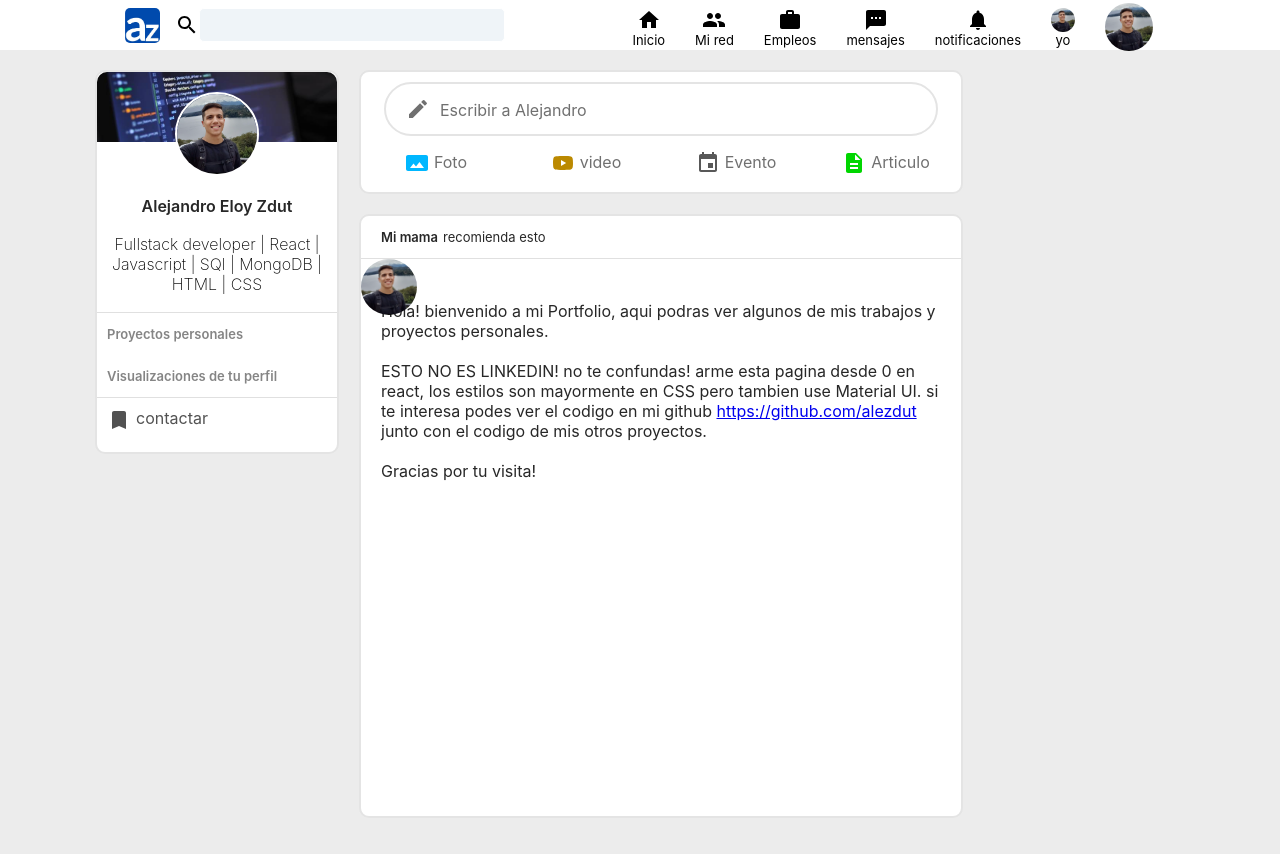
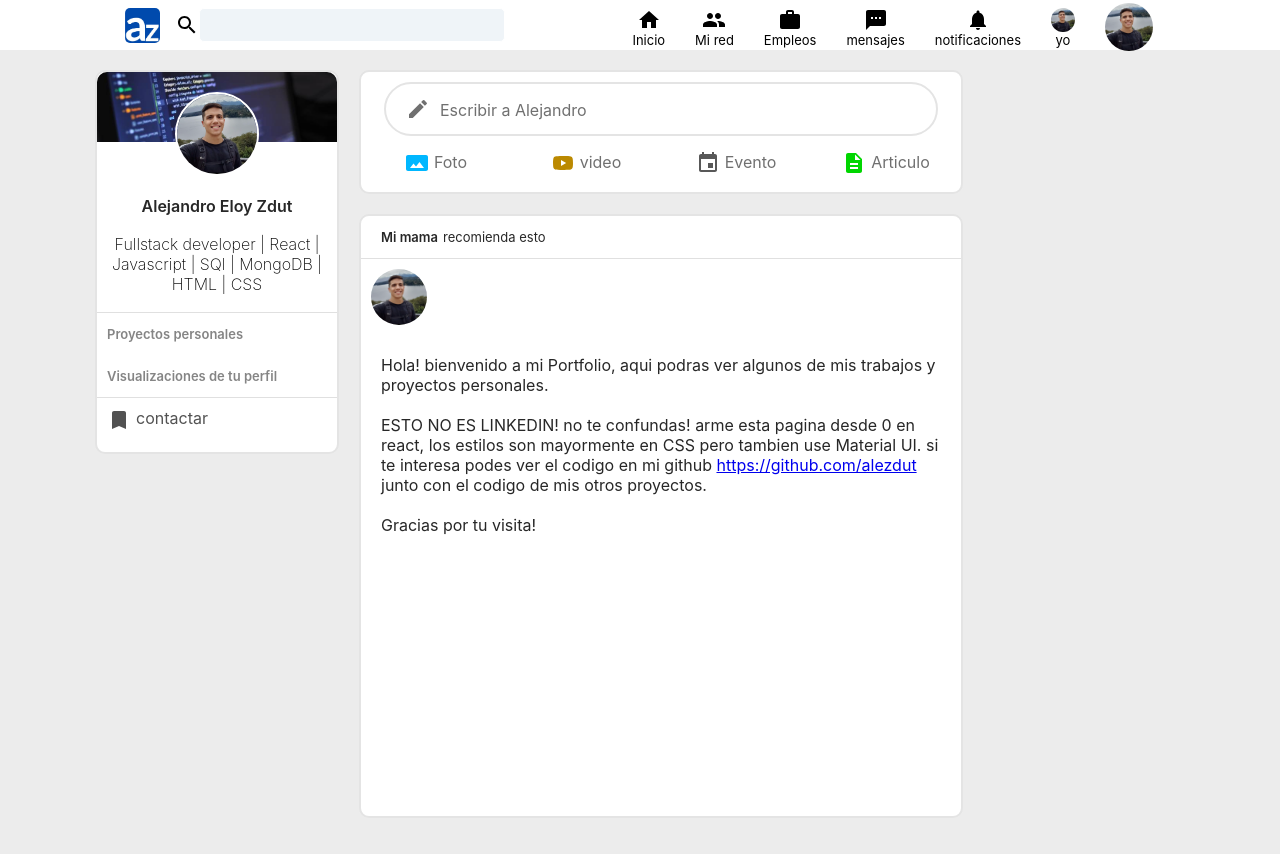
Before and after one commit to alezdut/portfolio, a React (Create React App) app: page / in a window 1280 px wide. Shown: the top 854 px of the page. Built offline with nearby package versions, Linux system fonts and the light colour scheme.

Commit message:
css profinel

```diff
--- a/src/components/mainCard/Profile.css
+++ b/src/components/mainCard/Profile.css
@@ -1,6 +1,40 @@
-.main2__profileP{
-    width: 600px;
+.main2__profile{
+    display: flex;
+    flex-direction: row;
+    align-items: flex-start;
+    justify-content: flex-start;
+    width: 500px;
     height: 100px;
-    margin-top: 20px;
+    margin-top: 10px;
+    margin-left: 10px;
+}
+.text__profile{
+    display: flex;
+    flex-direction: column;
+
+}
+.bold__profile{
+    font-size: small;
+    margin-top: 0px;
+    margin-left: 10px;
+    font-weight: 600;
+    align-self: flex-start;
+}
+.sub__profile{
+    font-size: small;
+    margin-top: -12px;
+    margin-left: 10px;
+    font-weight: 200;
+}
+.icon__profile{
+    align-self: flex-start;
+    margin-left: 10px;
+    margin-top: -10px;
+    color: rgb(94, 94, 94);
+}
+.pub__profile{
+    font-size: small;
+    margin-top: -23px;
     margin-left: 20px;
+    font-weight: 200;
 }
```
